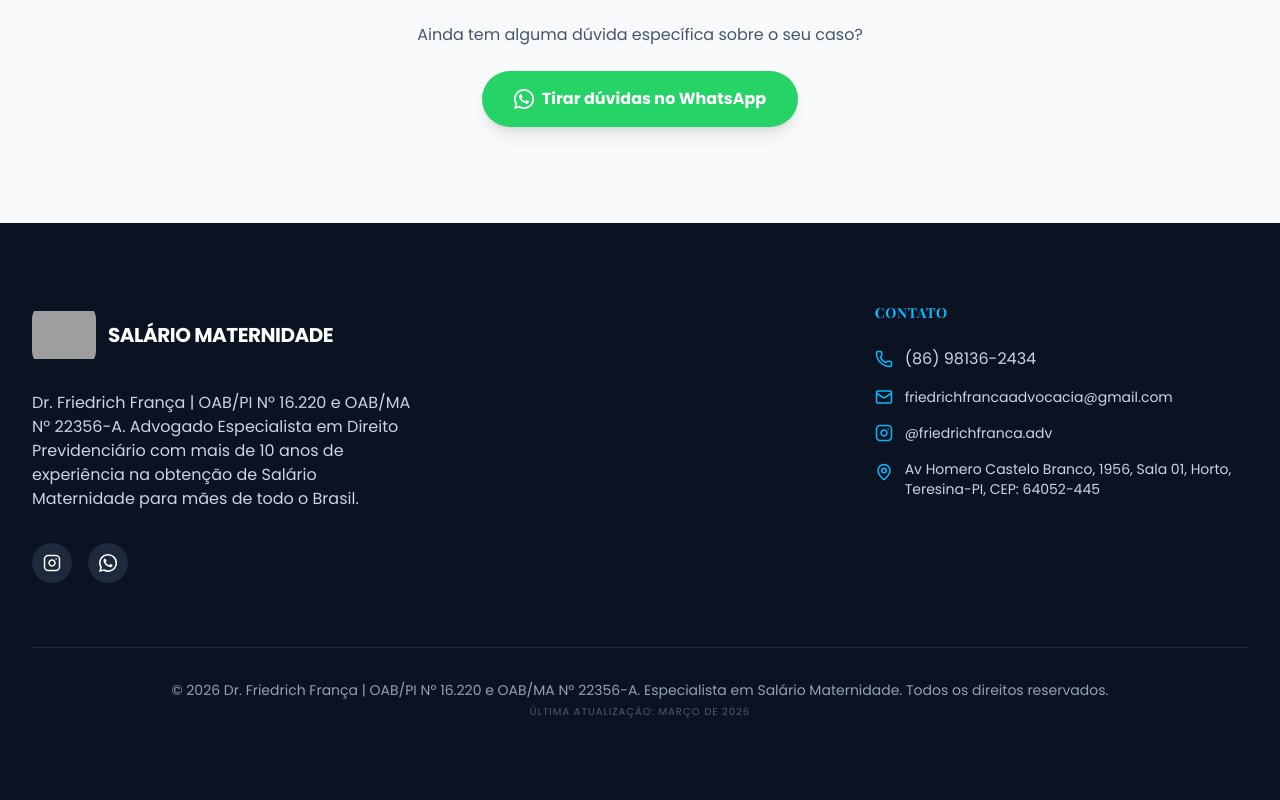
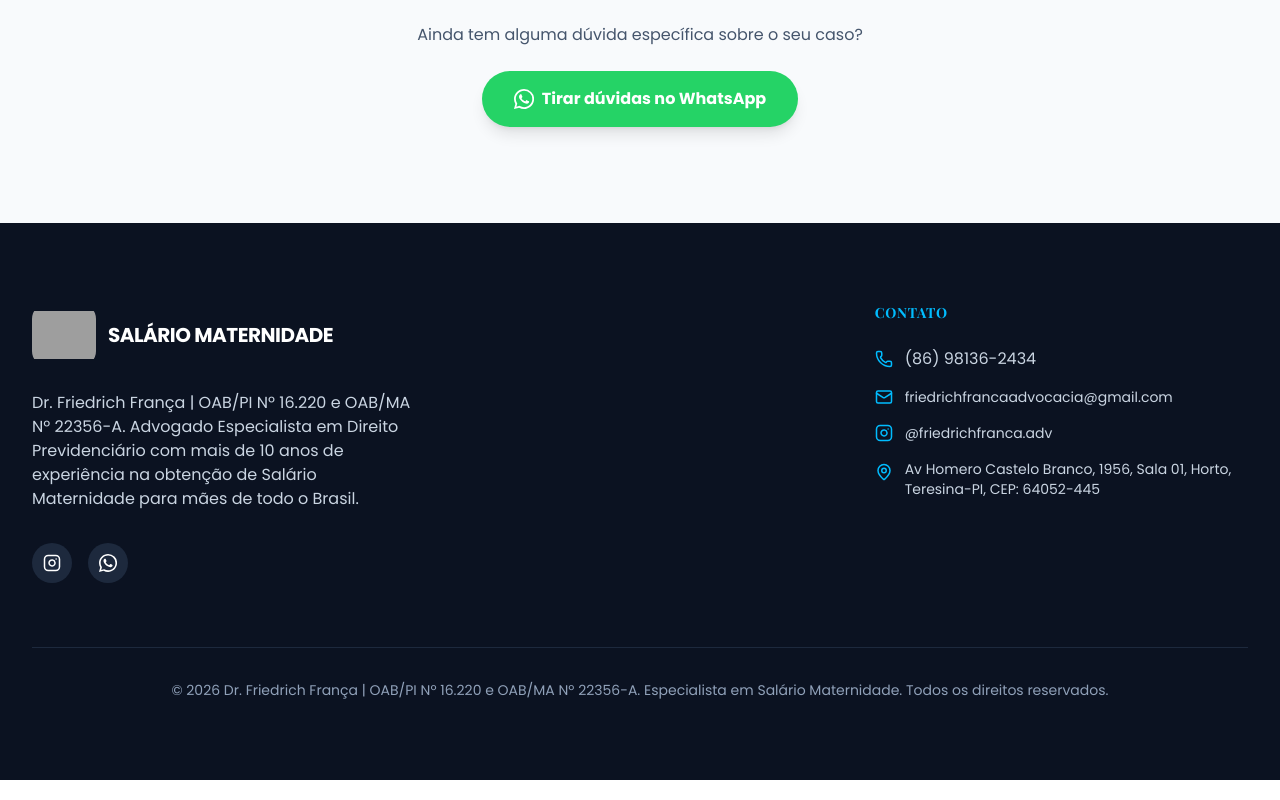
Before and after one commit to ffredmkt/Projeto-Google-IA-studio, a React (Vite) app: page / in a window 1280 px wide. Shown: the part 7280-8080 px from the top of the page. Built offline with nearby package versions, Linux system fonts and the light colour scheme; grey boxes are pictures that could not be loaded.

Commit message:
feat: Update footer copyright year
Adjusted the footer to reflect the current year in the copyright notice.

```diff
--- a/src/App.tsx
+++ b/src/App.tsx
@@ -1706,7 +1706,7 @@ export default function App() {
           </div>
 
           <div className="pt-8 border-t border-slate-800 text-center text-slate-400 text-sm">
-            <p>© 2026 Dr. Friedrich França | OAB/PI Nº 16.220 e OAB/MA Nº 22356-A. Especialista em Salário Maternidade. Todos os direitos reservados. <br /><span className="text-[10px] opacity-50 uppercase tracking-widest">Última atualização: Março de 2026</span></p>
+            <p>© 2026 Dr. Friedrich França | OAB/PI Nº 16.220 e OAB/MA Nº 22356-A. Especialista em Salário Maternidade. Todos os direitos reservados.</p>
           </div>
         </div>
       </footer>
```
